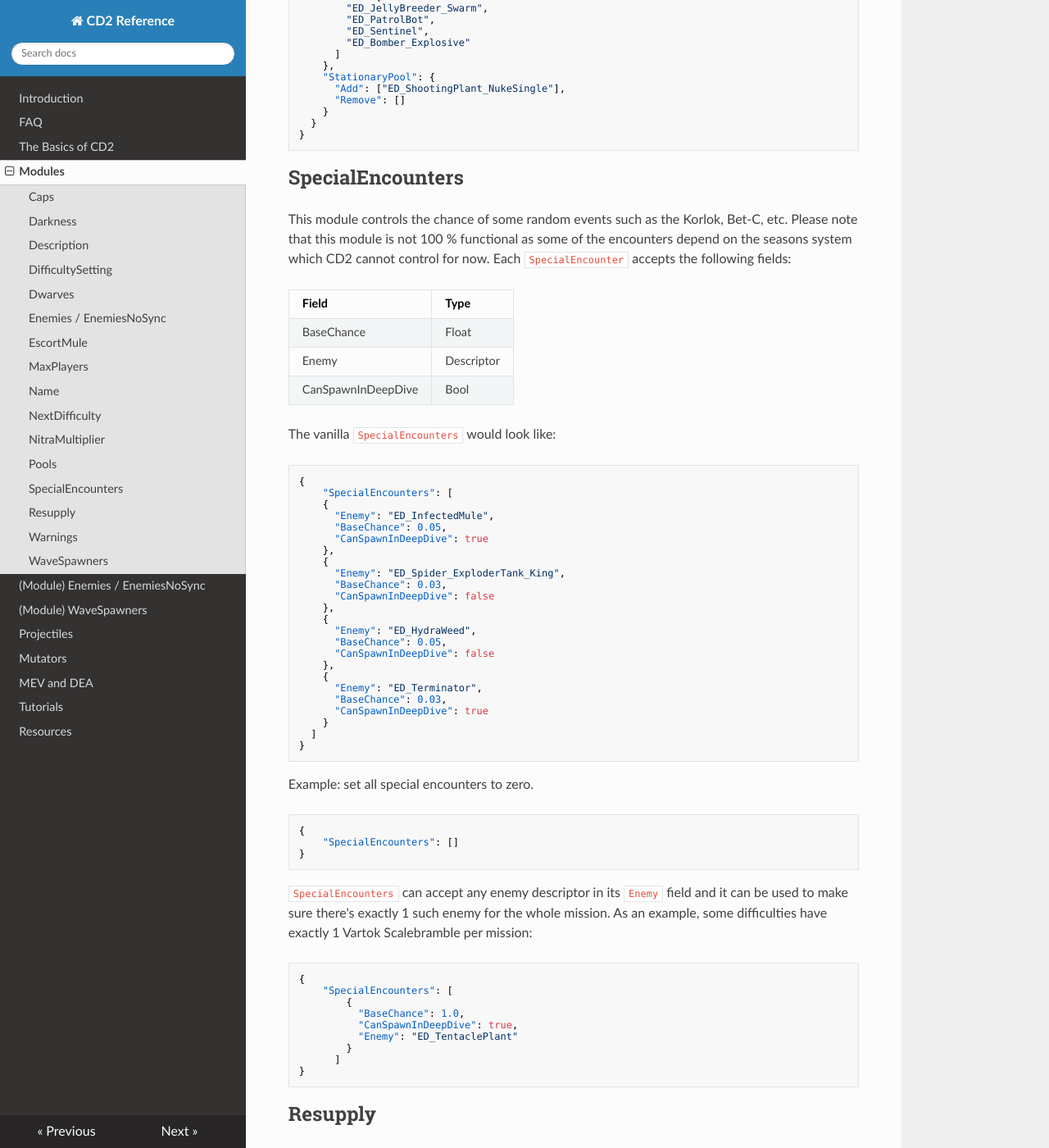
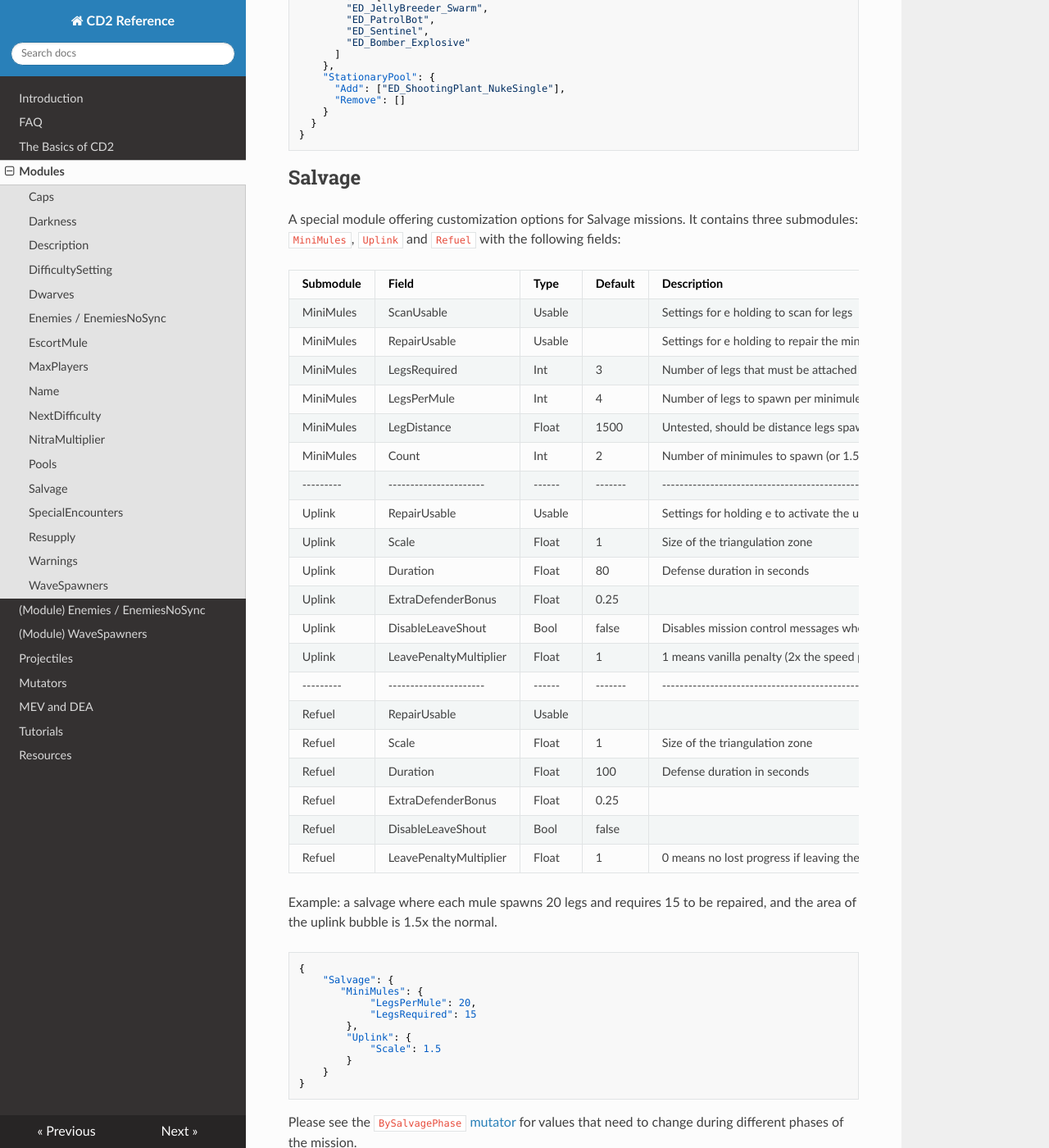
Before and after one commit to vonacht/cd2-docs, an MkDocs documentation site: the page built from docs/modules.md, in a window 1280 px wide and 1400 px high, scrolled down 5772 px. Shown: the whole window at 82% size. Built offline with MkDocs 1.6.1, drawn with Linux system fonts in a browser that asks for light colours; nearby versions of some CDN libraries; some of the changed text lies outside the part shown.

Commit message:
CD2-v12 first update

````diff
--- a/docs/modules.md
+++ b/docs/modules.md
@@ -217,6 +217,50 @@ Example:
 }
 ```
 
+## Salvage
+A special module offering customization options for Salvage missions. It contains three submodules: `MiniMules`, `Uplink` and `Refuel` with the following fields:
+
+| Submodule | Field                  | Type   | Default | Description                                                                      |
+| --------- | ---------------------- | ------ | ------- | -------------------------------------------------------------------------------- |
+| MiniMules | ScanUsable             | Usable |         | Settings for e holding to scan for legs                                          |
+| MiniMules | RepairUsable           | Usable |         | Settings for e holding to repair the minimule                                    |
+| MiniMules | LegsRequired           | Int    | 3       | Number of legs that must be attached before allowing repair                      |
+| MiniMules | LegsPerMule            | Int    | 4       | Number of legs to spawn per minimule                                             |
+| MiniMules | LegDistance            | Float  | 1500    | Untested, should be distance legs spawn from the minimules                       |
+| MiniMules | Count                  | Int    | 2       | Number of minimules to spawn (or 1.5x on long Salvage)                           |
+| --------- | ---------------------- | ------ | ------- | -------------------------------------------------------------------------------- |
+| Uplink    | RepairUsable           | Usable |         | Settings for holding e to activate the uplink                                    |
+| Uplink    | Scale                  | Float  | 1       | Size of the triangulation zone                                                   |
+| Uplink    | Duration               | Float  | 80      | Defense duration in seconds                                                      |
+| Uplink    | ExtraDefenderBonus     | Float  | 0.25    |                                                                                  |
+| Uplink    | DisableLeaveShout      | Bool   | false   | Disables mission control messages when there are no players in the defense area. |
+| Uplink    | LeavePenaltyMultiplier | Float  | 1       | 1 means vanilla penalty (2x the speed progress normally increases)               |
+| --------- | ---------------------- | ------ | ------- | -------------------------------------------------------------------------------- |
+| Refuel    | RepairUsable           | Usable |         |                                                                                  |
+| Refuel    | Scale                  | Float  | 1       | Size of the triangulation zone                                                   |
+| Refuel    | Duration               | Float  | 100     | Defense duration in seconds                                                      |
+| Refuel    | ExtraDefenderBonus     | Float  | 0.25    |                                                                                  |
+| Refuel    | DisableLeaveShout      | Bool   | false   |                                                                                  |
+| Refuel    | LeavePenaltyMultiplier | Float  | 1       | 0 means no lost progress if leaving the defense area                             |
+
+Example: a salvage where each mule spawns 20 legs and requires 15 to be repaired, and the area of the uplink bubble is 1.5x the normal.
+
+```json
+{
+    "Salvage": {
+       "MiniMules": {
+            "LegsPerMule": 20,
+            "LegsRequired": 15
+        },
+        "Uplink": {
+            "Scale": 1.5
+        }
+    }
+}
+```
+
+Please see the `BySalvagePhase` [mutator](mutators.md) for values that need to change during different phases of the mission.
+
 ## SpecialEncounters
 This module controls the chance of some random events such as the Korlok, Bet-C, etc. Please note that this module is not 100 % functional as some of the encounters depend on the seasons system which CD2 cannot control for now.
 Each `SpecialEncounter` accepts the following fields:
@@ -291,7 +335,19 @@ Example: a fixed resupply cost of 40 nitra.
 }
 ```
 
-The `StartingNitra` field from CD1 does not exist in CD2: the same functionality is done with mutators. Example: the first resupply is free, 40 nitra for all others.
+The `StartingNitra` field from CD1 does not exist in CD2: the same functionality is done with mutators. Example: the first resupply is free, 40 nitra for all others:
+
+```json
+{
+    "Resupply": {
+        "Cost": {
+            "Mutate": "ByResuppliesCalled",
+            "Values": [0, 40]
+        }
+    }
+}
+```
+
 
 ```json
 {
@@ -308,6 +364,8 @@ The `StartingNitra` field from CD1 does not exist in CD2: the same functionality
     }
 }
 ```
+
+While both snippets do the same thing, `ByResuppliesCalled` is usually more compact when specifying a different cost for the first few supplies.
 
 Example: the cost is 45, but after the 6th resupply it drops to 40.
 
````
Also changed, not shown: docs/enemies.md (+1 -0 lines), docs/index.md (+1 -0 lines), docs/mutators.md (+41 -0 lines).
